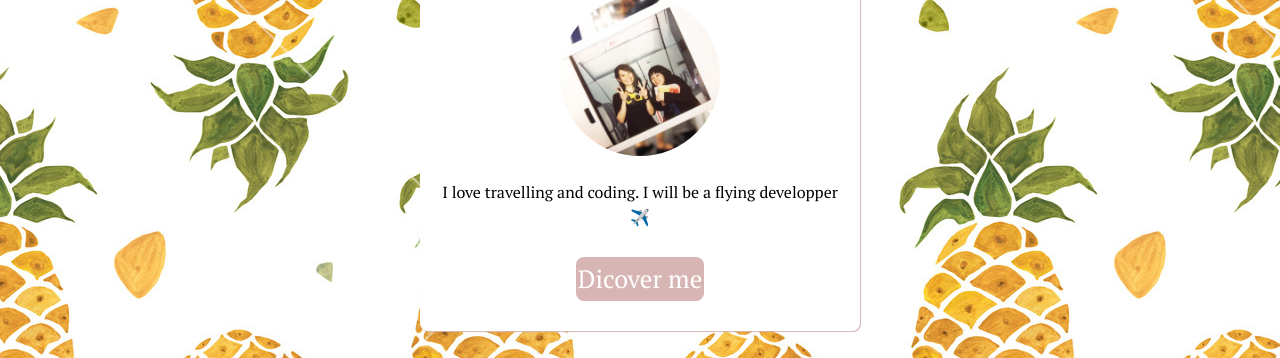
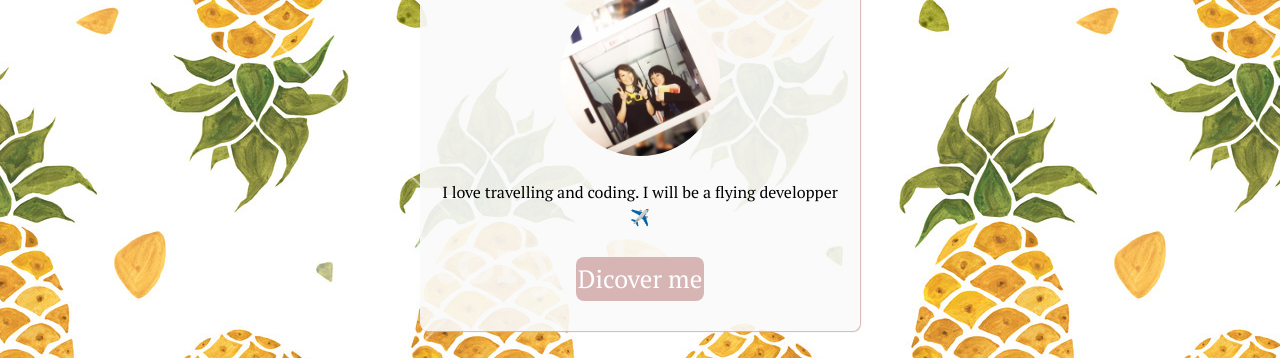
Before and after one commit to takiyukaa/profile, a plain HTML site: page index.html in a window 1280 px wide. Shown: the part 235-593 px from the top of the page. Drawn offline with Linux system fonts and the light colour scheme; a web font is replaced by a local one.

Commit message:
card is transparent

```diff
--- a/style.css
+++ b/style.css
@@ -26,7 +26,7 @@ a {
 }
 
 .card {
-  background-color: white;
+  background-color: rgba(250, 250, 250, 0.9);
   text-align: center;
   box-shadow: 1px 1px 1px #d8b5b5;
   border-radius: 8px;
```
